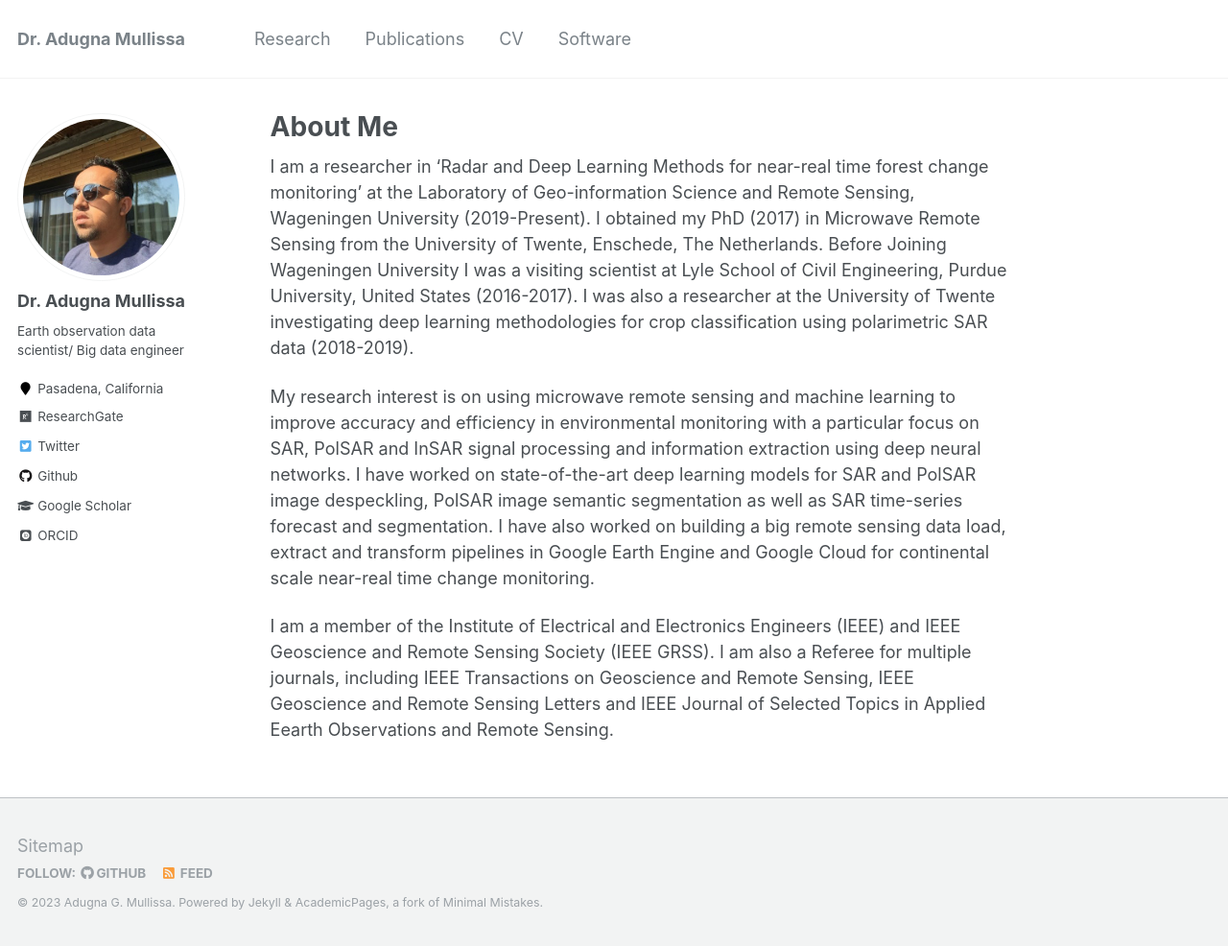
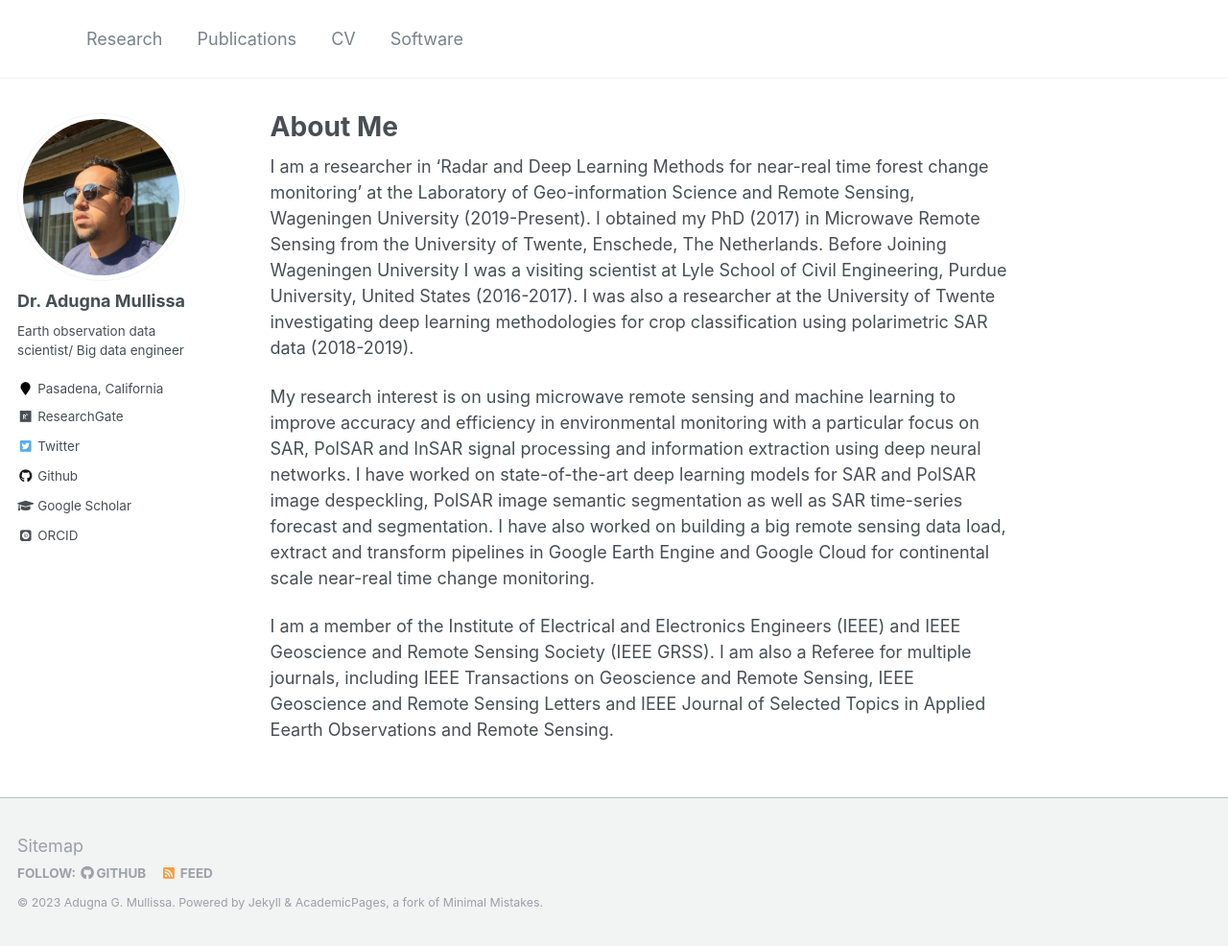
Before and after one commit to adugnag/adugnag.github.io, a Jekyll site: the page built from _pages/about.md, in a window 1280 px wide and 986 px high. Shown: the whole window at 96% size. Built offline with Jekyll 4.4.1, drawn with Linux system fonts in a browser that asks for light colours; some web fonts are replaced.

Commit message:
Update _config.yml

```diff
--- a/_config.yml
+++ b/_config.yml
@@ -7,7 +7,7 @@
 
 # Site Settings
 locale                   : "en-US"
-title                    : "Dr. Adugna Mullissa"
+title                    : ""
 title_separator          : "-"
 name                     : &name "Adugna G. Mullissa"
 description              : &description "Researcher at Wageningen Unniversity and Research"
```
